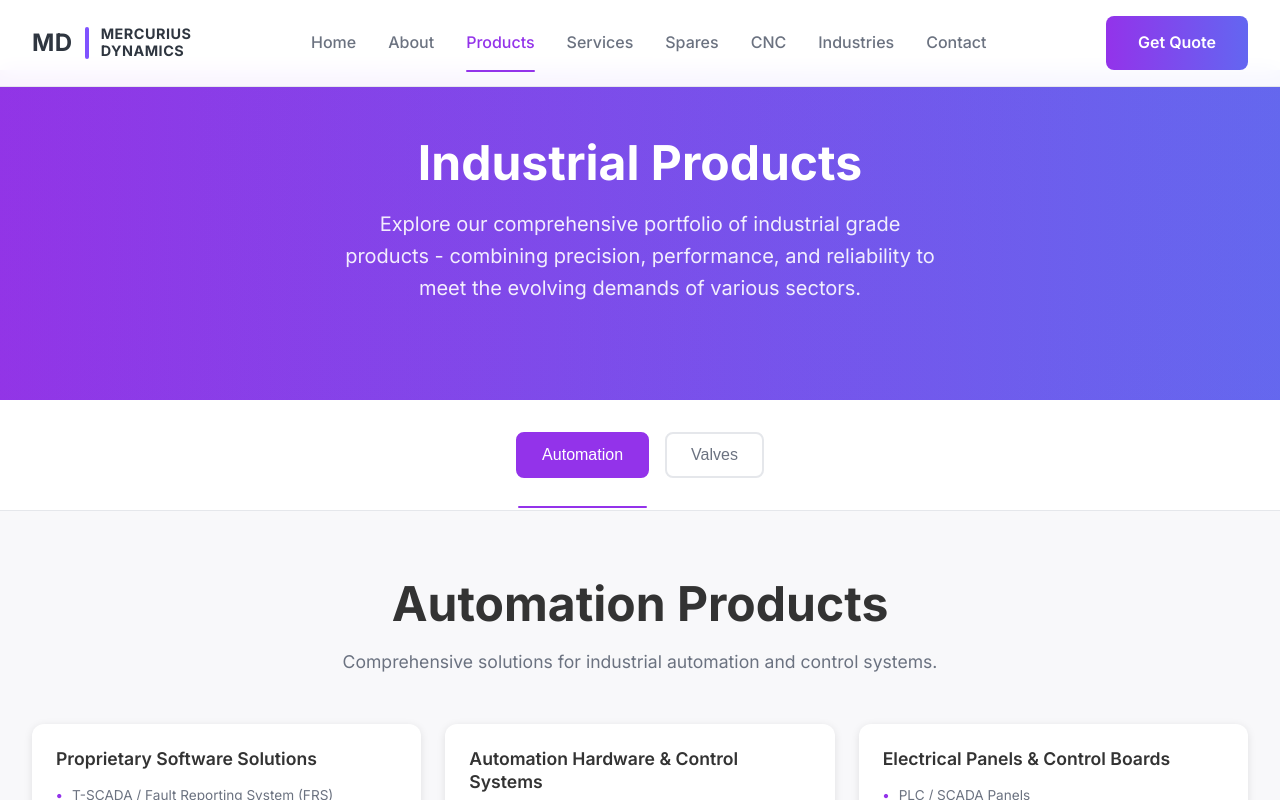
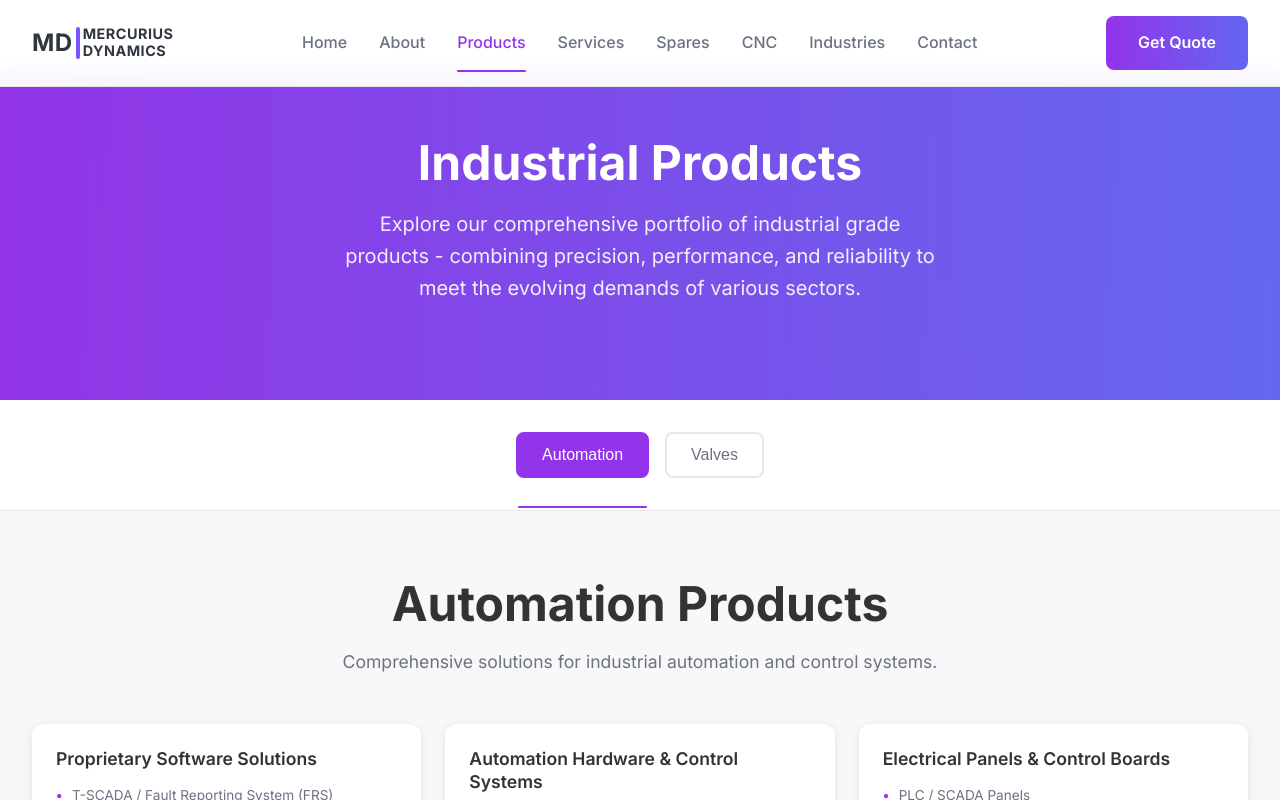
Before and after one commit to vaibhav211002/mercurius-dynamics-landing-page, a React (Create React App) app: page /products in a window 1280 px wide. Shown: the top 800 px of the page. Built offline with nearby package versions, Linux system fonts and the light colour scheme.

Commit message:
changed logo

```diff
--- a/src/components/Header.css
+++ b/src/components/Header.css
@@ -33,7 +33,7 @@
   font-weight: 700;
   font-size: 1.25rem;
   transition: color 0.3s ease;
-  gap: 0.75rem;
+  gap: 0; /* Remove gap between logo elements */
 }
 
 .logo:hover {
@@ -50,8 +50,10 @@
 .logo-separator {
   width: 4px;
   height: 32px;
+  margin-left: 3px;
   background: #7F52FF;
   border-radius: 2px;
+  margin-right: 3px; /* Add 1px gap after purple bar */
 }
 
 .logo-full-name {
@@ -196,7 +198,7 @@
   color: var(--text-dark);
   font-weight: 700;
   font-size: 1.1rem;
-  gap: 0.5rem;
+  gap: 0; /* Remove gap between logo elements */
 }
 
 .mobile-nav-logo .logo-abbreviation {
@@ -211,6 +213,7 @@
   height: 24px;
   background: #7F52FF;
   border-radius: 2px;
+  margin-right: 1px; /* Add 1px gap after purple bar */
 }
 
 .mobile-nav-logo .logo-full-name {
```
